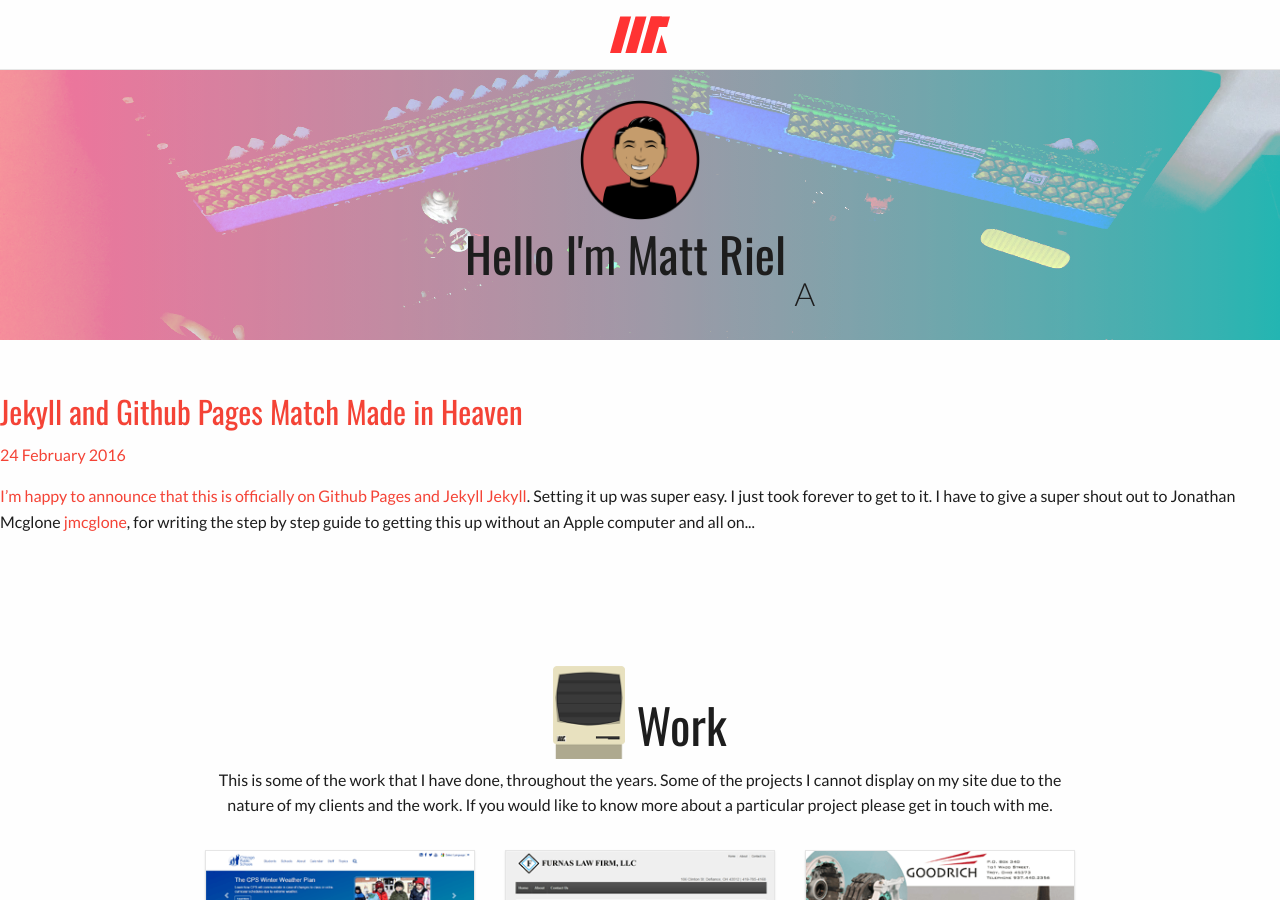
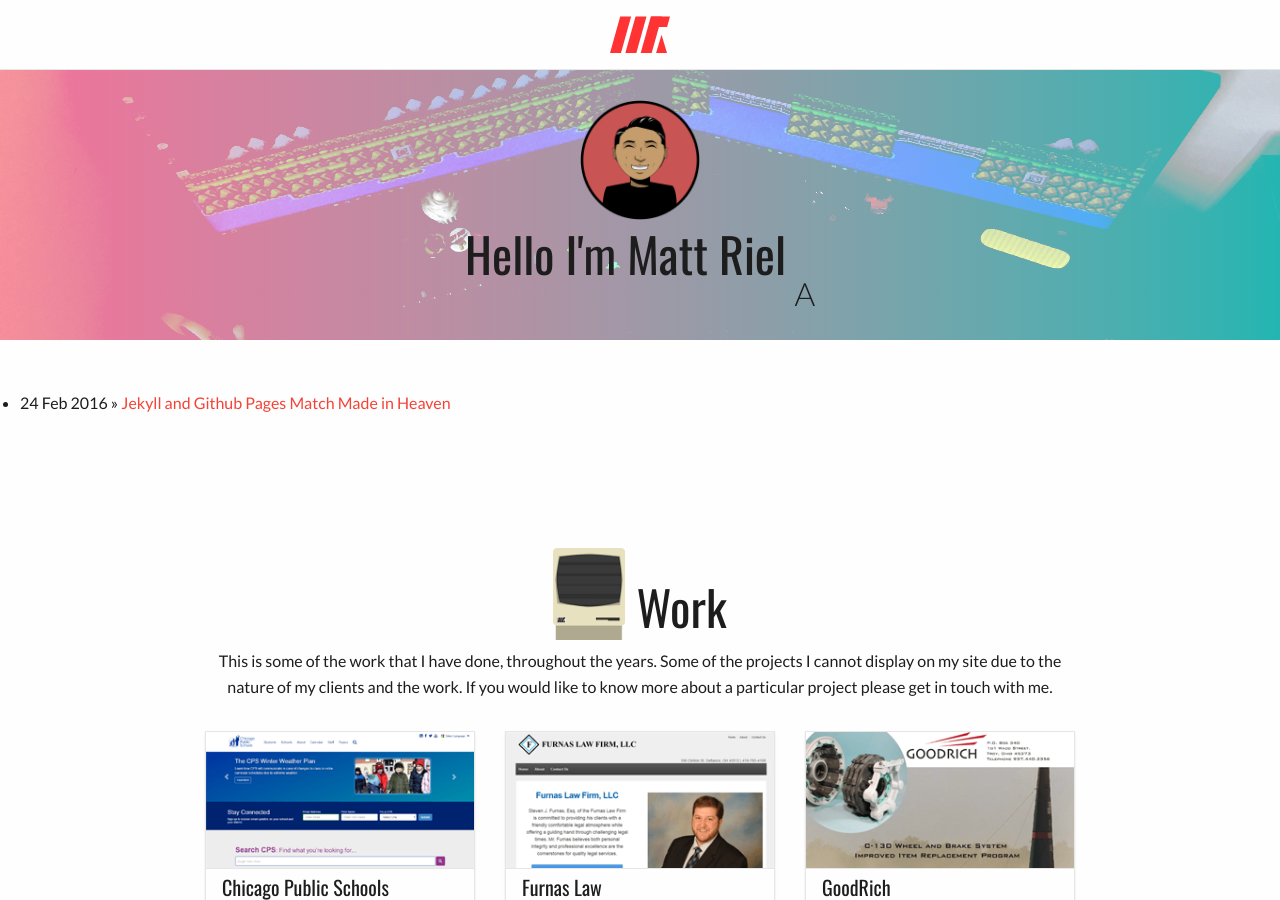
Before and after one commit to mriel/mriel.github.io, a Jekyll site: the page built from index.html, in a window 1280 px wide and 900 px high. Built offline with Jekyll 4.4.1, drawn with Linux system fonts in a browser that asks for light colours; a script that is not in the unit is left out.

Commit message:
Update index.html

```diff
--- a/index.html
+++ b/index.html
@@ -3,13 +3,15 @@ layout: default
 title: Matt Riel Designer
 ---
       <div class="sections">
-            {% for post in site.posts limit:1 %}
-                  <a href="{{ post.url }}">
-                      <h3>{{ post.title }}</h3>
-                      <p class="blogdate">{{ post.date | date: "%d %B %Y" }}</p>
-                      <div>{{ post.content |truncatehtml | truncatewords: 60 }}</div>
-                  </a>
-            {% endfor %}
+            <ul class="posts">
+            	{% for post in site.posts limit:20 %}
+            	   <li>
+            		   <span>{{ post.date | date_to_string }}</span> &raquo;
+            		   <a href="{{ BASE_PATH }}{{ post.url }}">
+            		   {{ post.title }}</a>
+            	   </li>
+            	{% endfor %}
+            </ul>
       </div>
       <div class="sections">
         <div class="row contentHeader">
```
